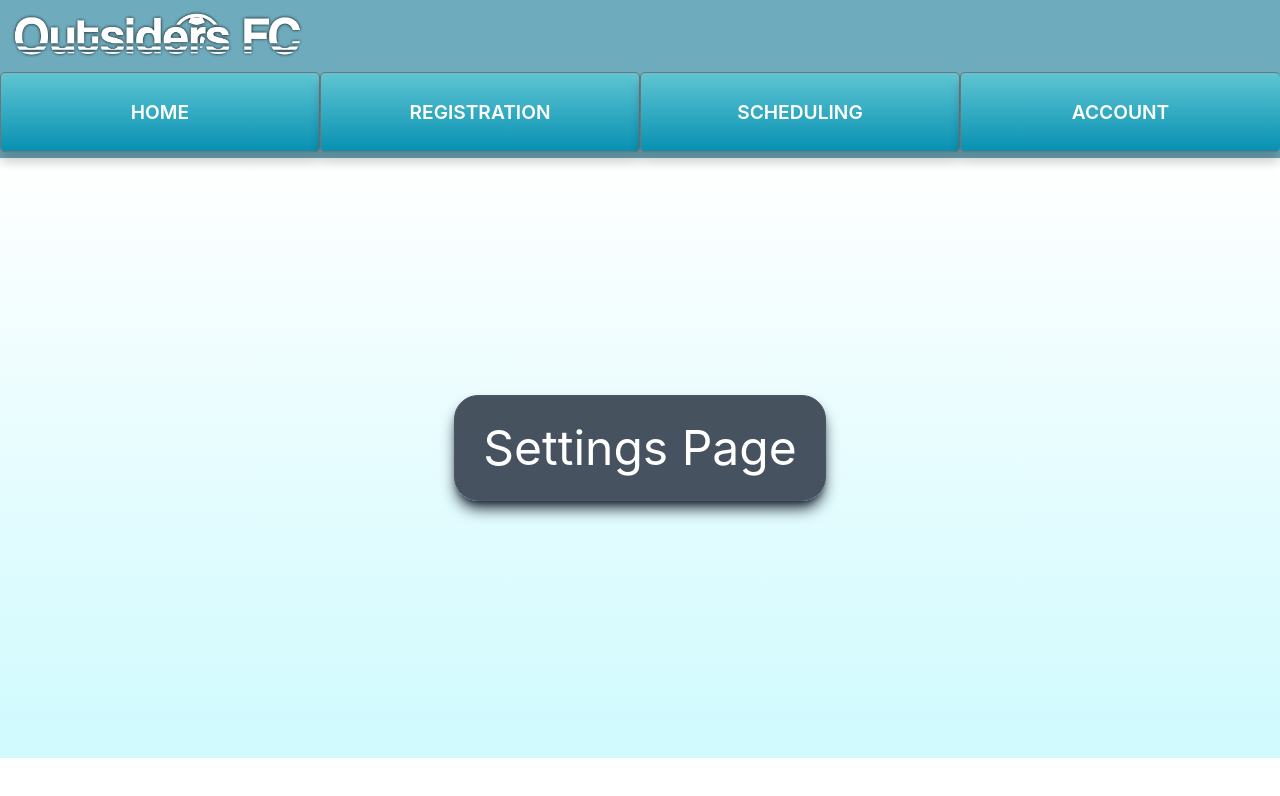
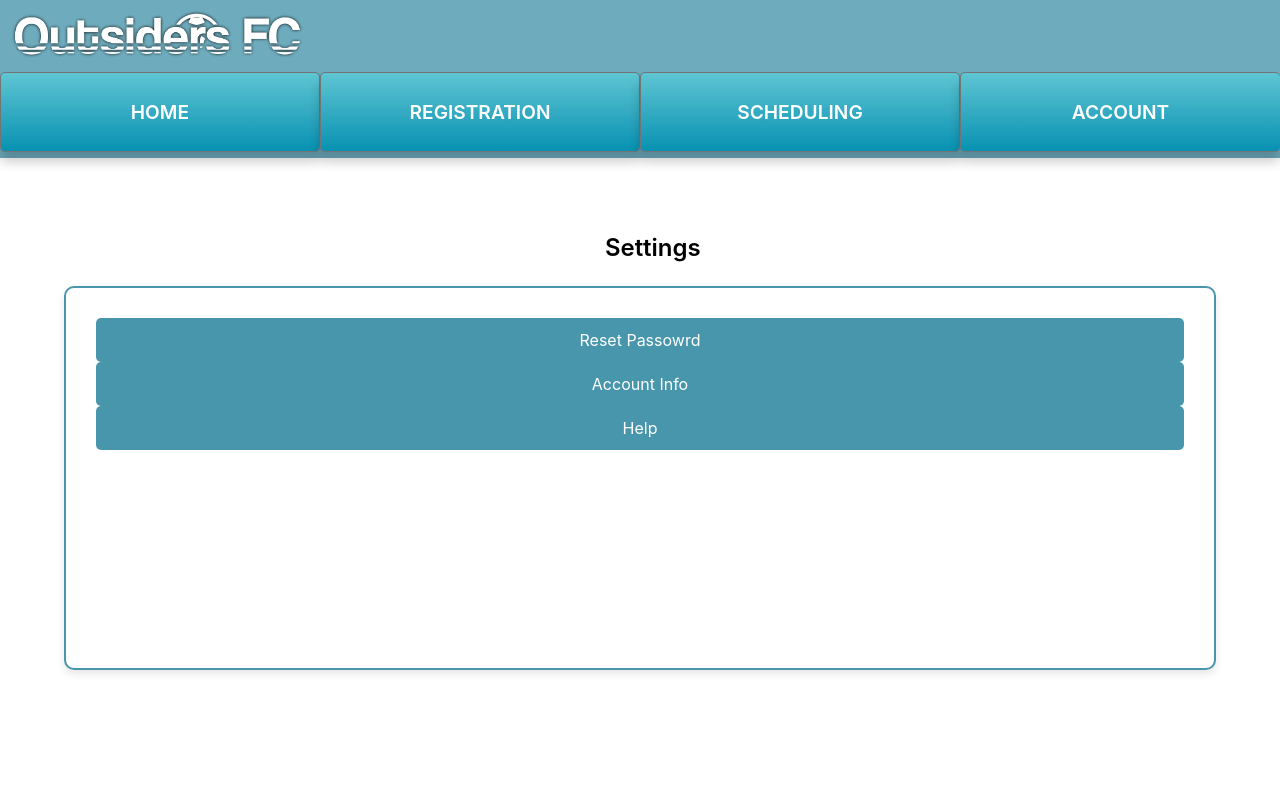
Before and after one commit to Lukkex/outsiders, a React (Create React App) app: page /settings in a window 1280 px wide. Shown: the top 796 px of the page. Built offline with nearby package versions, Linux system fonts and the light colour scheme.

Commit message:
Settings

```diff
--- a/src/components/Settings.js
+++ b/src/components/Settings.js
@@ -1,12 +1,36 @@
 import '../App.css'; //global styles
 import SiteHeader from './SiteHeader';
 import TextBlackBG from './TextBlackBG';
+import { useNavigate, Link } from "react-router-dom";
 
 function Settings() {
+    const navigate = useNavigate();
+
+    //When users submit their sign up info, redirects to Landing page without rereshing
+    //*** No error checking atm: users can submit nothing, etc
+    const handleSubmit = (e) => {
+        e.preventDefault();
+        navigate('/');
+    };
     return (
     <div>
         <SiteHeader></SiteHeader>
-        <TextBlackBG label="Settings Page"></TextBlackBG>
+        <br></br>
+            <br></br>
+            <br></br>
+            <div className="signin-container">
+                <h1 class="font-semibold">Settings</h1>
+                <div className="form-container">
+                    <form onSubmit={handleSubmit}>
+                        <button type="submit" className="rounded-button">Reset Passowrd</button>
+                        <button type="submit" className="rounded-button">Account Info</button>
+                        <button type="submit" className="rounded-button">Help</button>
+                        <br></br>
+                    </form>
+                    <br></br>
+                </div>
+            </div>
+
     </div>
     );
 }
```
Also changed, not shown: src/App.css (line endings or trailing spaces).
